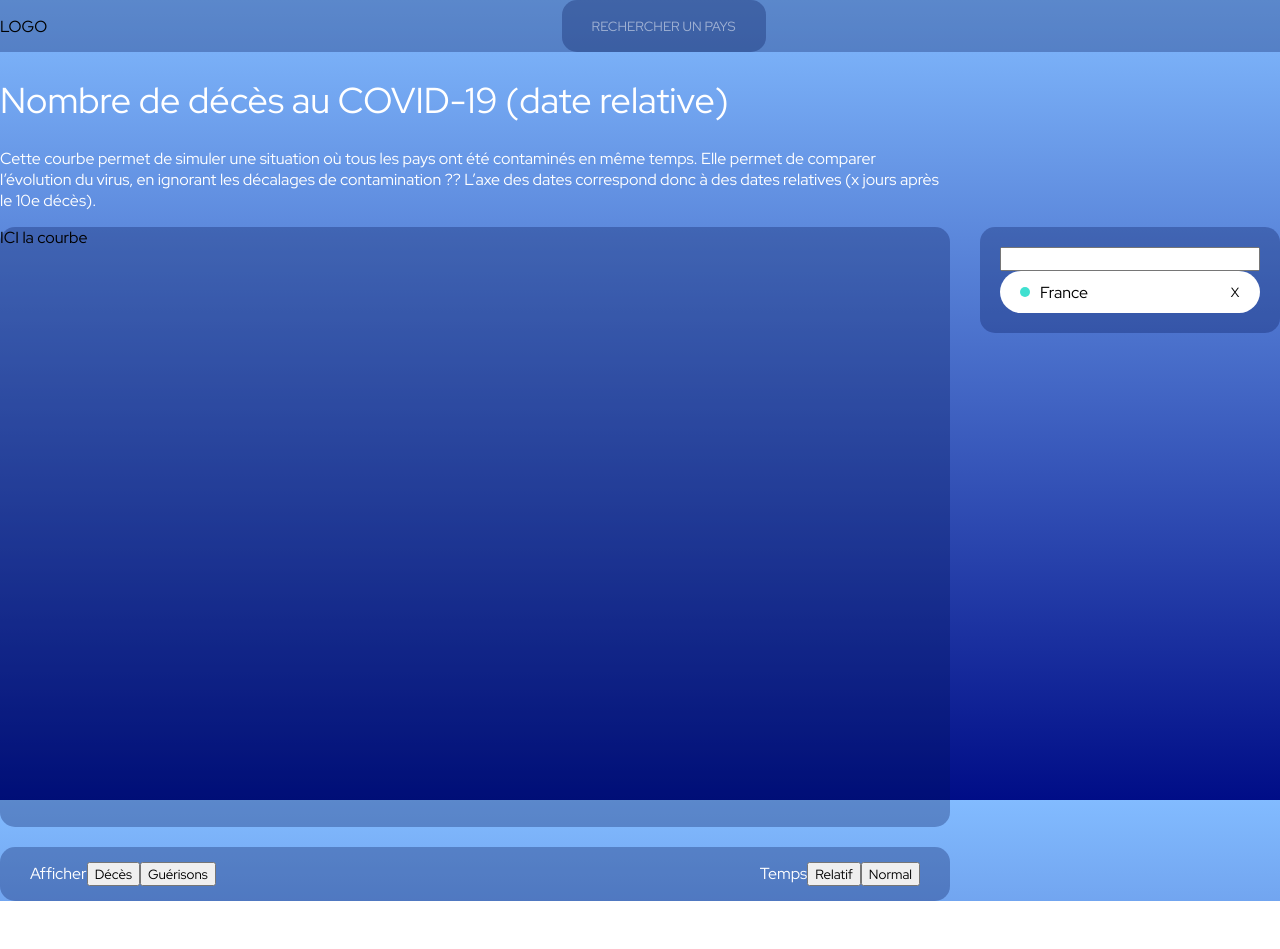
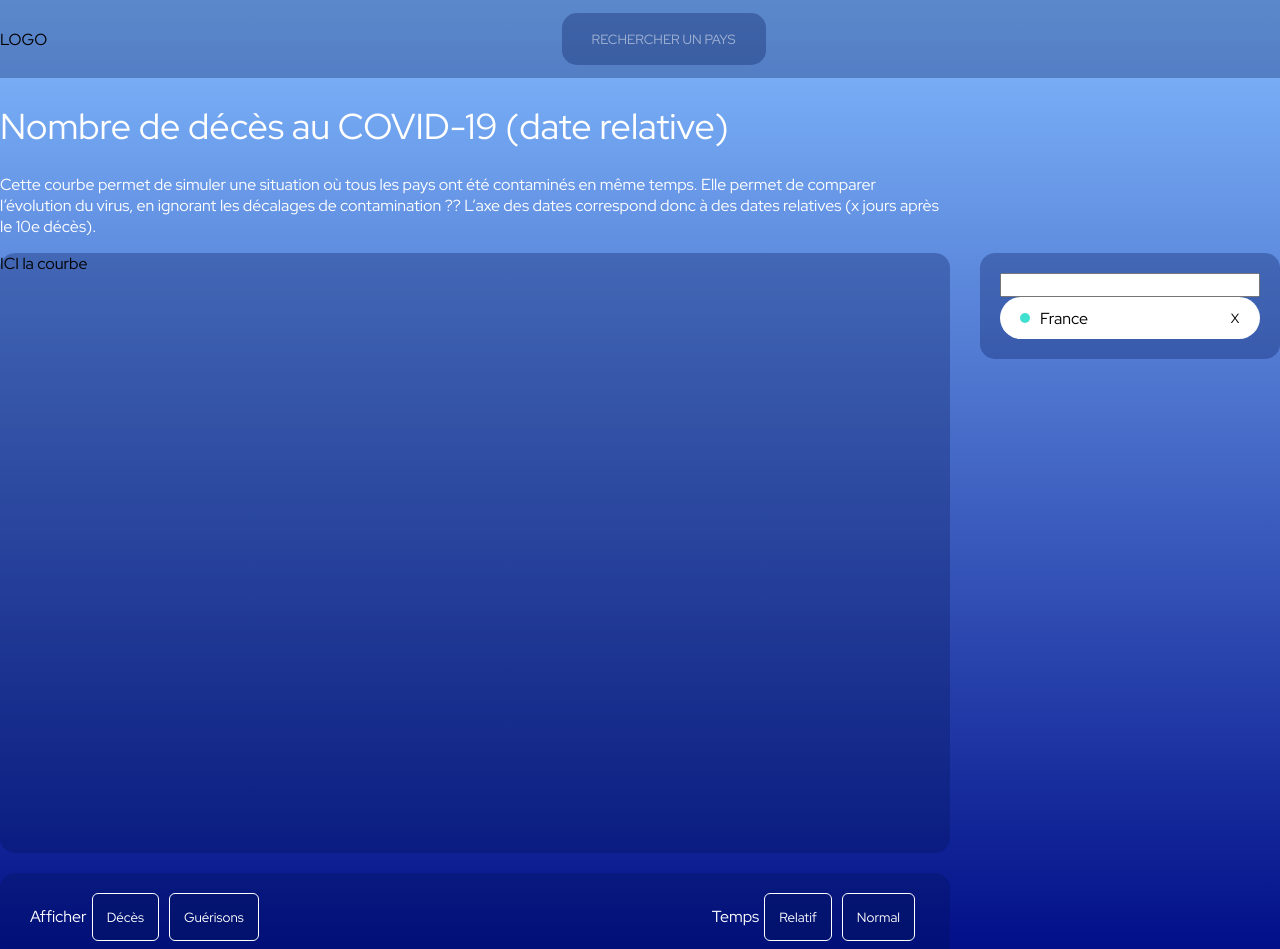
Before and after one commit to antaymard/knowthevirus, a React (Create React App) app in the folder client/: page / in a window 1280 px wide. Shown: the top 949 px of the page. Before the commit the page ends 901 px from the top, so only its background shows below. Built offline with nearby package versions, Linux system fonts and the light colour scheme.

Commit message:
Css Button + scroll

```diff
--- a/client/src/App.css
+++ b/client/src/App.css
@@ -1,5 +1,6 @@
 .app {
-  height: 100vh;
+  margin: 0;
+  min-height: 100vh;
   display: flex;
   flex-direction: column;
 }
--- a/client/src/pages/MainPage.js
+++ b/client/src/pages/MainPage.js
@@ -6,12 +6,13 @@ import './mainPage.css'
 
 function MainPage() {
     return (
+
         <div className='main-page-body'>
             <div className="main-page-section">
                 <div className='left-part'>
                     <h1>Nombre de décès au COVID-19 (date relative)</h1>
                     <p>Cette courbe permet de simuler une situation où tous les pays ont été contaminés en même temps. Elle permet de comparer l’évolution du virus, en ignorant les décalages de contamination ??
-L’axe des dates correspond donc à des dates relatives (x jours après le 10e décès).</p>
+        L’axe des dates correspond donc à des dates relatives (x jours après le 10e décès).</p>
                 </div>
             </div>
             <div className="main-page-section">
@@ -19,17 +20,17 @@ L’axe des dates correspond donc à des dates relatives (x jours après le 10e
                     <div className="card" style={{ height: "600px", marginBottom: "20px" }}>
 
                         ICI la courbe
-                    </div>
+                            </div>
                     <div className="card chart-settings-section">
                         <div>
                             Afficher
-                            <button>Décès</button>
-                            <button>Guérisons</button>
+                            <button className="mode-button">Décès</button>
+                            <button className="mode-button">Guérisons</button>
                         </div>
                         <div>
                             Temps
-                            <button>Relatif</button>
-                            <button>Normal</button>
+                                    <button className="mode-button">Relatif</button>
+                            <button className="mode-button">Normal</button>
                         </div>
                     </div>
                 </div>
@@ -44,8 +45,6 @@ L’axe des dates correspond donc à des dates relatives (x jours après le 10e
                 <div className="right-part">
                 </div>
             </div>
-
-
         </div>
     );
 }
--- a/client/src/pages/mainPage.css
+++ b/client/src/pages/mainPage.css
@@ -38,3 +38,13 @@ p {
   font-size: 16px;
   color: white;
 }
+
+.mode-button{
+  border:none;
+  background: var(--transparentBackground);
+	border-radius:6px;
+  color: white;
+  border: 1px solid white;
+  padding: 14px;
+  margin: 5px;
+}
```
Also changed, not shown: 1 other file (tests, documents, lock files or other folders).
